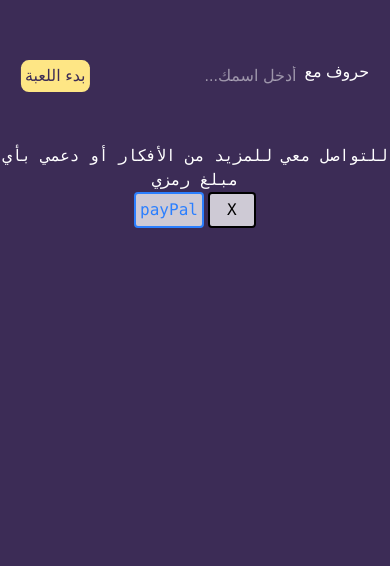
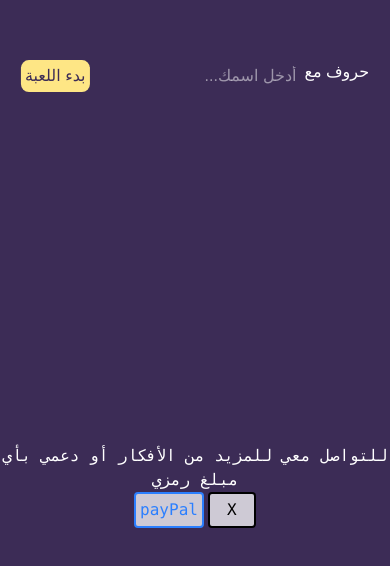
Before and after one commit to ahbabli/hroof, a React (Vite) app: page / in a window 390 px wide. Shown: the part 188-754 px from the top of the page. Built offline with nearby package versions, Linux system fonts and the light colour scheme; a web font is replaced by a local one.

Commit message:
Update Footer.jsx

```diff
--- a/src/components/Footer.jsx
+++ b/src/components/Footer.jsx
@@ -4,11 +4,11 @@ import { assets } from '../assets/assets'
 
 const Footer = () => {
   return (
-    <div className='flex justify-center flex-col items-center text-center font-mono mt-[300px] mb-10'>
+    <div className='flex justify-center flex-col items-center text-center font-mono md:mt-[300px] mb-10 mt-[600px]'>
         <p className='text-white'> للتواصل معي للمزيد من الأفكار أو دعمي بأي مبلغ رمزي</p>
         <div className='flex space-x-1'>
-        <a className='bg-white/75 border-2 text-blue-500 p-1 rounded cursor-pointer' href="paypal.me/ahbabli" target='_blank'><p >payPal</p></a>
-        <a className='bg-white/75 border-2 w-12 text-black p-1 rounded' href="X.com/ahbabli" target='_blank'><p>X</p></a>
+        <a className='bg-white/75 border-2 text-blue-500 p-1 rounded cursor-pointer' href="https://paypal.me/ahbabli" target='_blank'>payPal</a>
+        <a className='bg-white/75 border-2 w-12 text-black p-1 rounded' href="https://X.com/ahbabli" target='_blank'>X</a>
         </div>
 
     </div>
```
